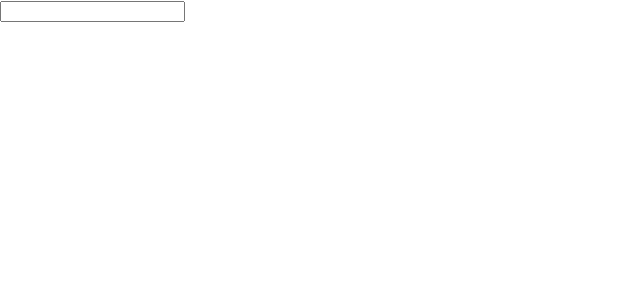
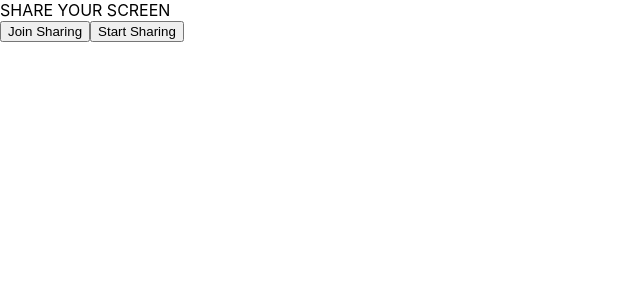
Before and after one commit to anandsimmy/screen-sharing-app, a React (Create React App) app in the folder client/: page / in a window 1280 px wide. Shown: the top 300 px of the page, without its empty margins (0-640 px from the left). Built offline with nearby package versions, Linux system fonts and the light colour scheme.

Commit message:
code component changes

```diff
--- a/client/src/components/CodeComponent/CodeComponent.js
+++ b/client/src/components/CodeComponent/CodeComponent.js
@@ -1,11 +1,16 @@
-import React from 'react'
+import React, { useState } from 'react';
+import './CodeComponent.css';
 
-const CodeComponent= () => {
-    return (
-      <>
-      <input id='code' type='number' />
-      </>
-    )
-}
+const CodeComponent = () => {
+  const { showJoin, setShowJoin } = useState(false);
 
-export default CodeComponent
+  return (
+    <div className='wrapper'>
+      <div className='title'>SHARE YOUR SCREEN</div>
+      <button className='button join'>Join Sharing</button>
+      <button className='button share'>Start Sharing</button>
+    </div>
+  );
+};
+
+export default CodeComponent;
```
